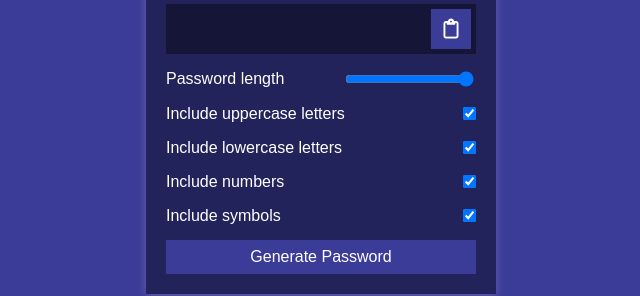
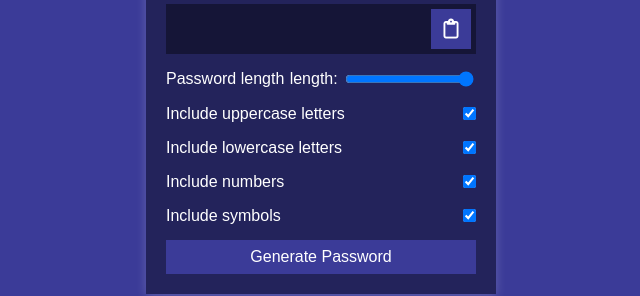
Before and after one commit to Ishitag26/password-generator, a plain HTML site: page index.html in a window 1280 px wide. Shown: the part 298-594 px from the top of the page, 319-959 px from the left. Drawn offline with Linux system fonts and the light colour scheme; a web font is replaced by a local one.

Commit message:
Update index.html

```diff
--- a/index.html
+++ b/index.html
@@ -20,6 +20,7 @@
         <div class="settings">
             <div class="setting">
                 <label for="length">Password length</label>
+                <div class="length_title field_title" data-length='0'>length:</div>
                 <input type="range" id="length" min="4" max="20" value="20"/>
             </div>
             <div class="setting">
```
